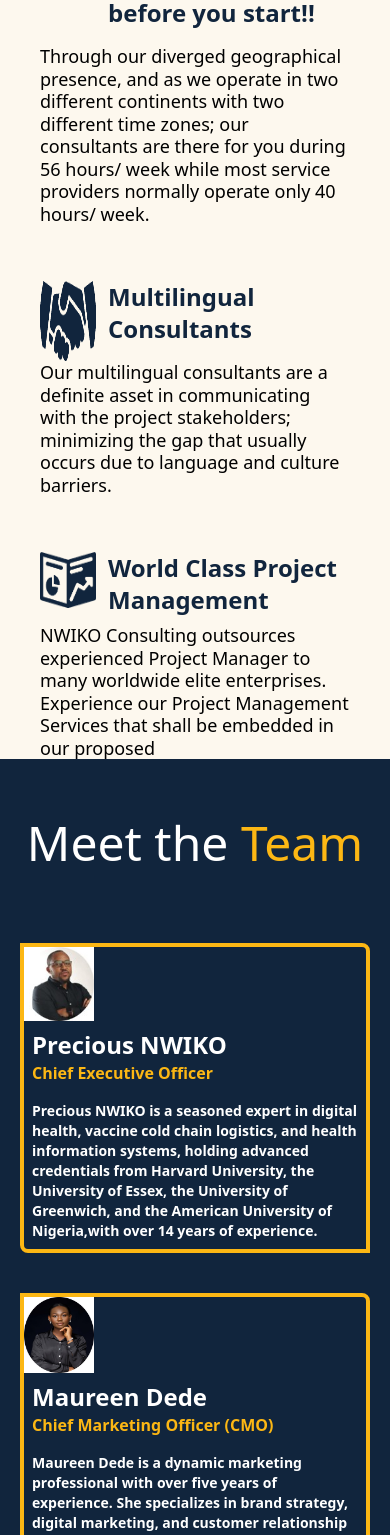
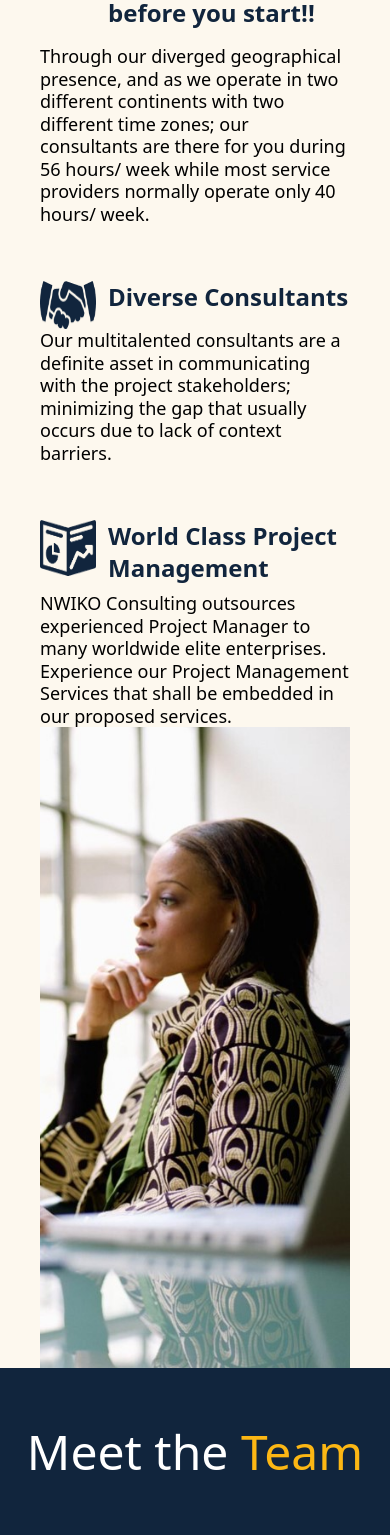
Before and after one commit to amarachi-nwokocha/Nwiko-consulting, a React (Vite) app: page / in a window 390 px wide. Shown: the part 3743-5278 px from the top of the page. Built offline with nearby package versions, Linux system fonts and the light colour scheme.

Commit message:
changed the text

```diff
--- a/src/Components/Header.jsx
+++ b/src/Components/Header.jsx
@@ -1,11 +1,12 @@
 import React from "react";
 import values from "../assets/headerImg.png";
 const Header = () => {
+
   return (
     <div className="min-h-[70vh] bg-blend-saturation bg-blue flex flex-col md:flex-row md:justify-between md:items-center md:px-20 px-5 py-10">
       <div className="md:w-2/4 text-white md:mr-8  ">
         <h2 className="text-4xl mb-5 hover:cursor-pointer w-fit hover:border-b-4 hover:border-b-yellow font-semibold">What is <span className="text-yellow">NWIKO</span> Consulting?</h2>
-        <p className="text-start text-lg">
+        <p className="text-start text-lg" >
           At NWIKO Consulting Limited, we drive innovation and optimize
           processes through our comprehensive services. Our Business Advisory
           supports strategic planning, operational efficiency, financial
--- a/src/Components/Reasons.jsx
+++ b/src/Components/Reasons.jsx
@@ -39,14 +39,14 @@ const Reasons = () => {
             <div className="flex gap-3 md:flex-row">
               <img src={why2} alt=""  className="w-14 h-18" />
               <h2 className=" font-bold text-blue text-2xl mb-4">
-                Multilingual Consultants
+                Diverse Consultants
               </h2>
             </div>
             <div>
               <p className="text-lg leading-tight">
-                Our multilingual consultants are a definite asset in
+                Our multitalented consultants are a definite asset in
                 communicating with the project stakeholders; minimizing the gap
-                that usually occurs due to language and culture barriers.
+                that usually occurs due to lack of context barriers.
               </p>
             </div>
           </div>
@@ -61,12 +61,12 @@ const Reasons = () => {
               <p className="text-lg leading-tight">
                 NWIKO Consulting outsources experienced Project Manager to many
                 worldwide elite enterprises. Experience our Project Management
-                Services that shall be embedded in our proposed
+                Services that shall be embedded in our proposed services.
               </p>
             </div>
           </div>
         </div>
-        <div className="hidden md:block">
+        <div className="block">
           <img src={person} alt="" className="h-fit" />
         </div>
       </section>
--- a/src/Components/Values.jsx
+++ b/src/Components/Values.jsx
@@ -11,7 +11,7 @@ const Values = () => {
         <div className="text-center my-5 md:mb-20 text-white text-5xl">
             <h2>Our Values</h2>
         </div>
-      <div className="flex flex-col gap-6 md:flex-row md:justify-between md:items-center">
+      <div className="flex flex-col gap-6 md:flex-row  md:items-center">
         <div className="md:w-2/4 md:pr-3 text-white">
           <div>
             <div className="w-20 h-20">
```
